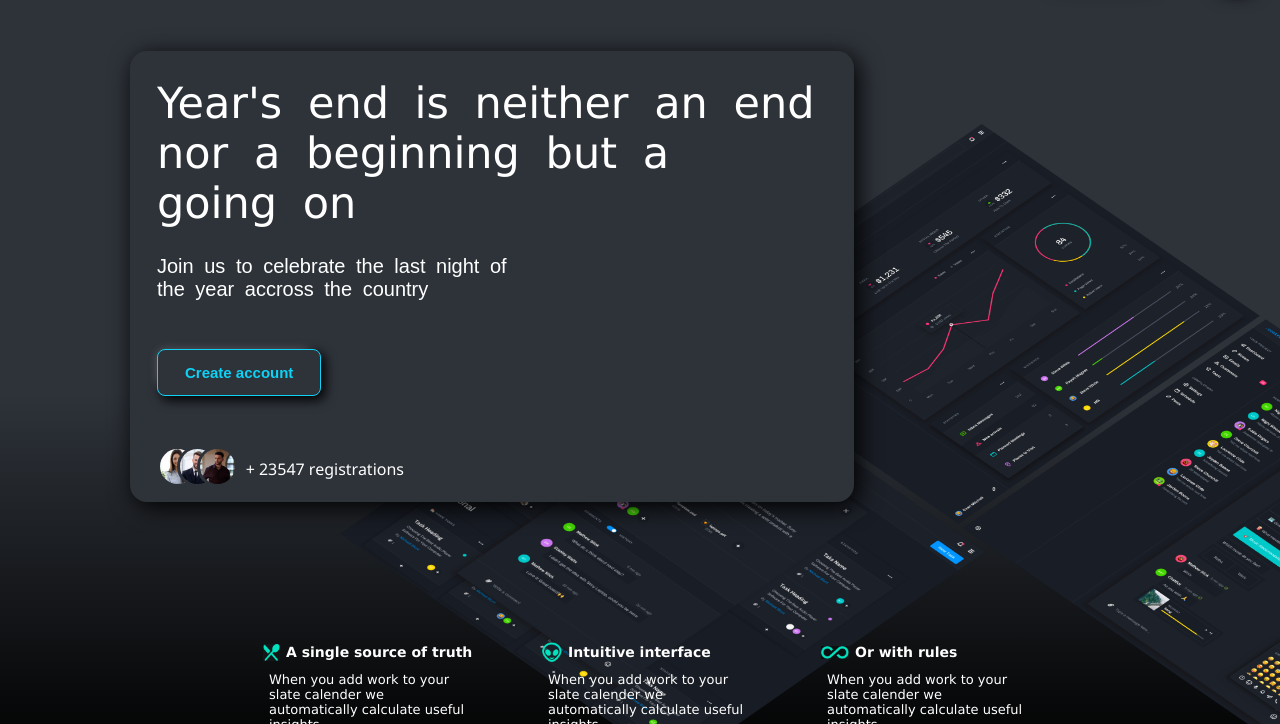
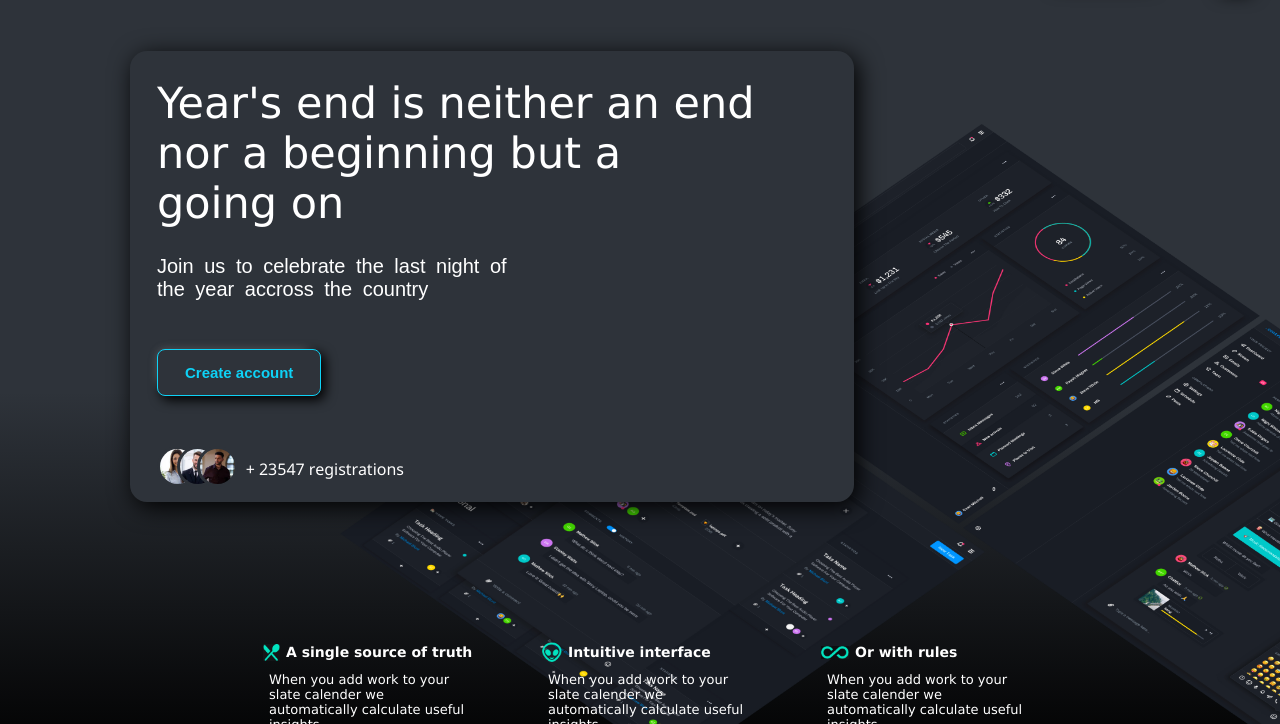
Before and after one commit to a4app/week2, a plain HTML site: page landing_page_two/index.html in a window 1280 px wide. Shown: the part 76-800 px from the top of the page. Drawn offline with Linux system fonts and the light colour scheme.

Commit message:
Update body_one.css

```diff
--- a/landing_page_two/css/body_one.css
+++ b/landing_page_two/css/body_one.css
@@ -23,7 +23,6 @@
     font-size: 43px;
     font-family: Verdana, Geneva, Tahoma, sans-serif;
     font-weight: 300;
-    word-spacing: 12px;
 }
 
 .join-us-to {
```
